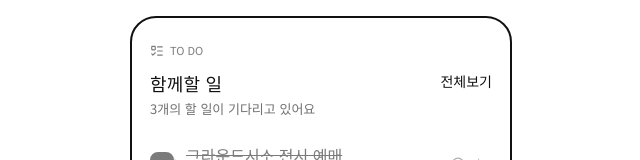
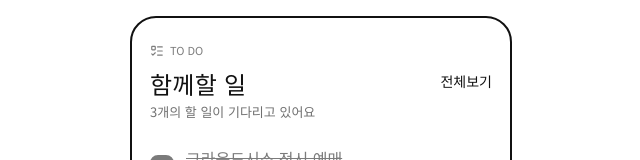
Before and after one commit to yejinrla/dateum, a React (Vite) app: page / in a window 1280 px wide. Shown: the part 435-595 px from the top of the page, without its empty margins (319-959 px from the left). Built offline with nearby package versions, Linux system fonts and the light colour scheme; a web font is replaced by a local one.

Commit message:
Match home card title styles

```diff
--- a/src/styles.css
+++ b/src/styles.css
@@ -3039,6 +3039,13 @@ body {
   font-size: 11px;
 }
 
+.content .todo-preview .section-title h3 {
+  font-size: 24px;
+  line-height: 1.2;
+  font-weight: 400;
+  color: #111;
+}
+
 .content > .memories-section .memory-card {
   display: block;
   grid-template-columns: 1fr;
```
